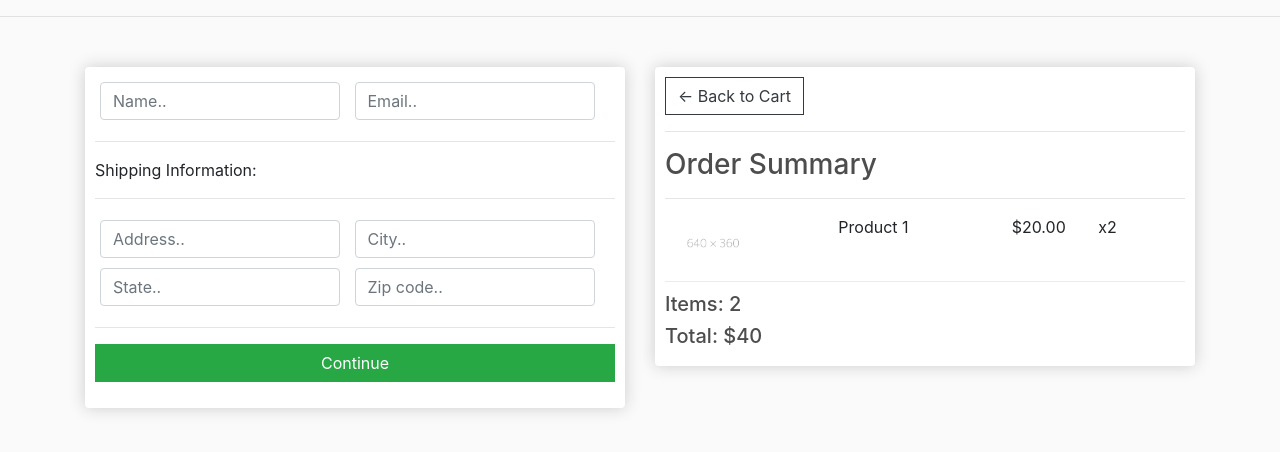
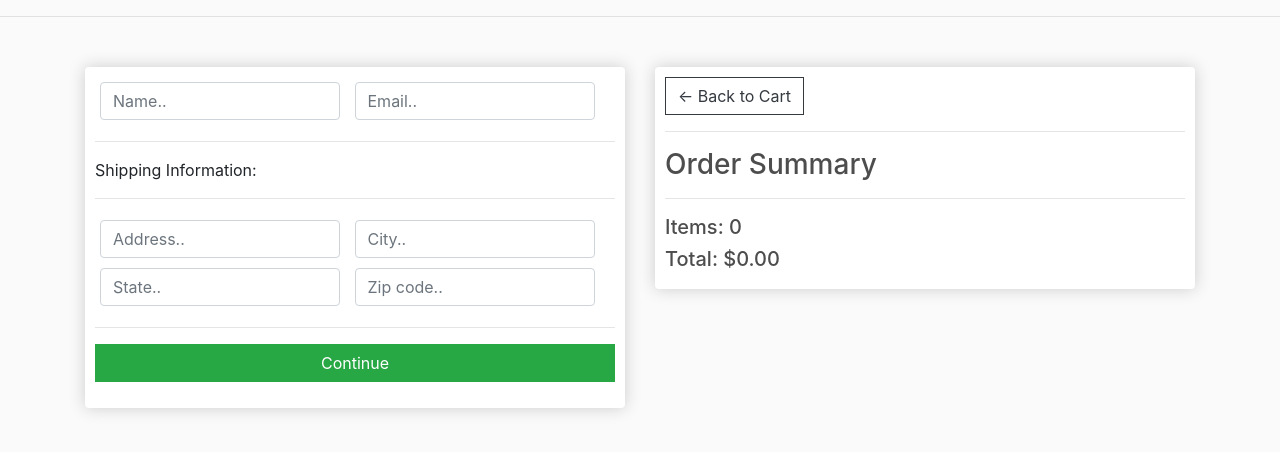
Before and after one commit to sonitkach/ecommerce, a Django app: page /checkout/ in a window 1280 px wide. Shown: the part 57-509 px from the top of the page. Run offline with Django 3.2, Linux system fonts and the light colour scheme; some libraries are stand-ins or nearby versions.

Commit message:
render checkout data

```diff
--- a/store/templates/store/checkout.html
+++ b/store/templates/store/checkout.html
@@ -55,14 +55,16 @@
             <hr>
             <h3>Order Summary</h3>
             <hr>
+            {% for item in items %}
             <div class="cart-row">
-                <div style="flex:2"><img class="row-image" src="{% static 'images/placeholder.png' %}"></div>
-                <div style="flex:2"><p>Product 1</p></div>
-                <div style="flex:1"><p>$20.00</p></div>
-                <div style="flex:1"><p>x2</p></div>
+                <div style="flex:2"><img class="row-image"  src="{{item.product.imageURL}}"></div>
+                <div style="flex:2"><p>{{item.product.name}}</p></div>
+                <div style="flex:1"><p>${{item.product.price}}</p></div>
+                <div style="flex:1"><p>x{{item.quantity}}</p></div>
             </div>
-            <h5>Items:   2</h5>
-            <h5>Total:   $40</h5>
+            {% endfor %}
+            <h5>Items: {{order.get_cart_items}}</h5>
+            <h5>Total: ${{order.get_cart_total|floatformat:2}}</h5>
         </div>
 	</div>
 </div>
--- a/store/views.py
+++ b/store/views.py
@@ -7,7 +7,15 @@ def store(request):
     return render(request, 'store/store.html', context)
 
 def checkout(request):
-    context ={}
+    if request.user.is_authenticated:
+        customer = request.user.customer
+        order, created = Order.objects.get_or_create(customer=customer, complete=False)
+        items = order.orderitem_set.all()
+    else:
+        items=[]
+        order={'get_cart_total':0, 'get_cart_items':0}
+
+    context ={'items':items, 'order':order}
     return render(request, 'store/checkout.html', context)
 
 def cart(request):
```
